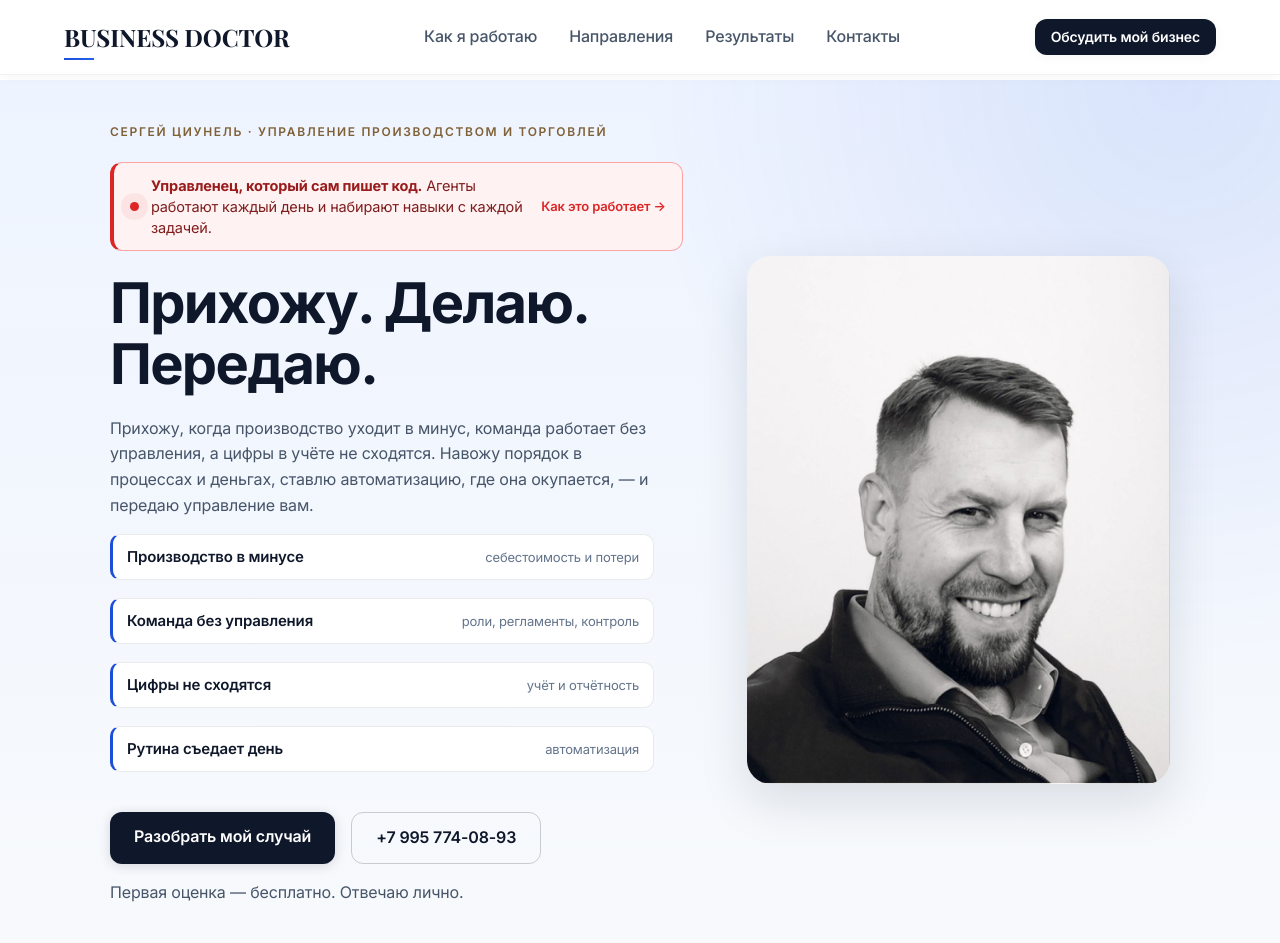
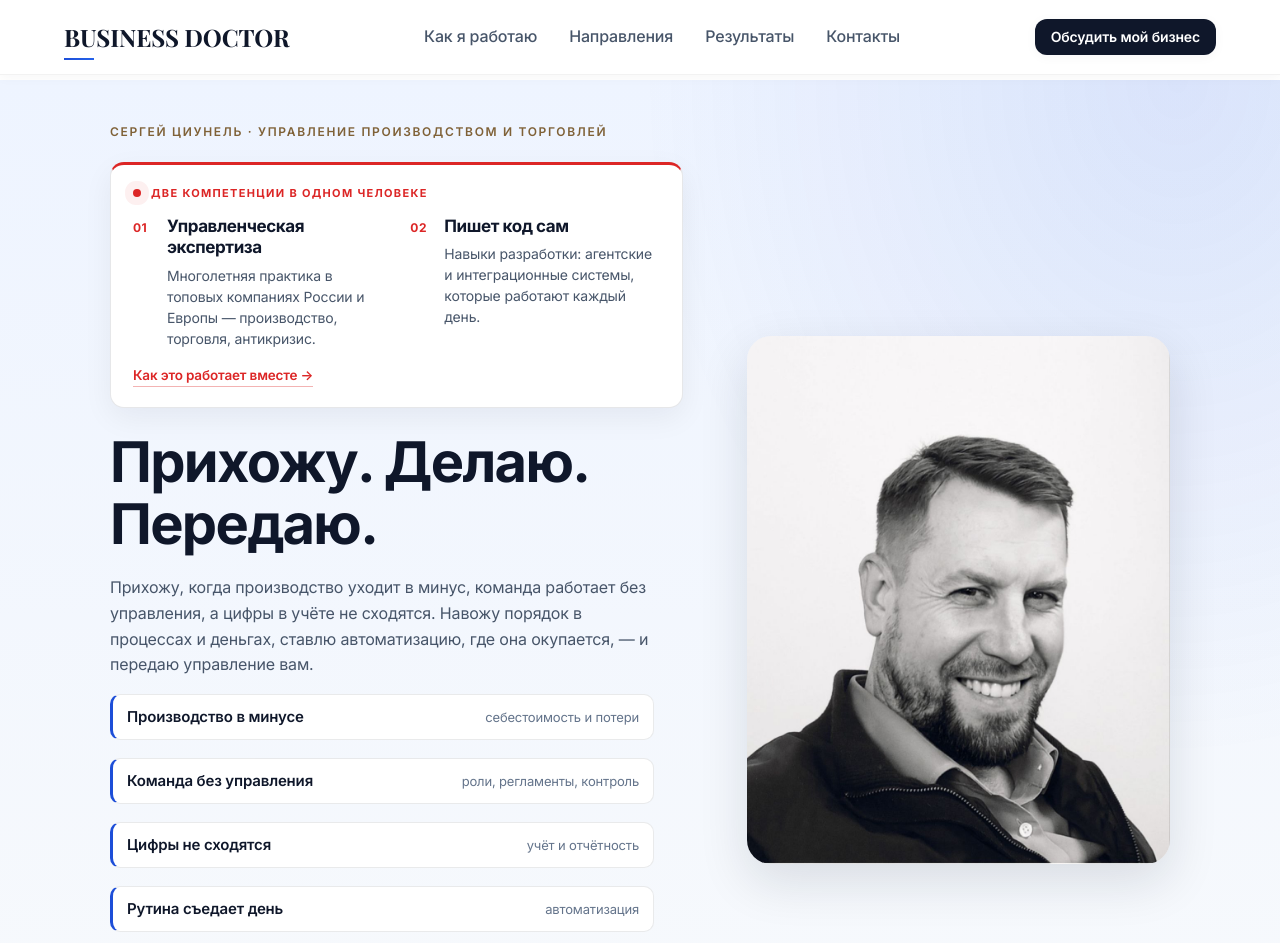
Before and after one commit to sergeytsiunel-prog/businessdoc, a plain HTML site: page index.html in a window 1280 px wide. Shown: the top 943 px of the page. Drawn offline with nearby package versions, Linux system fonts and the light colour scheme.

Commit message:
Главная: плашка двух компетенций — управленческая экспертиза и собственный код

```diff
--- a/css/home.css
+++ b/css/home.css
@@ -243,35 +243,50 @@
   .left-card:hover { transform: none; box-shadow: none; }
 }
 
-/* ===== 28.11.2026: якорная плашка «управленец, который пишет код» =====
-   Красная, живая: точка пульсирует. Не мигает всем блоком — мигающая заливка
-   читается как тревога и роняет доверие. Гасится prefers-reduced-motion. */
+/* ===== 28.11.2026: якорная плашка «две компетенции» =====
+   Строгий вид: белая карточка, тонкая рамка, красный акцент полосой и точкой.
+   Точка пульсирует; при prefers-reduced-motion анимация гаснет. */
 .codepill {
-  display: flex; align-items: center; gap: 12px; flex-wrap: wrap;
-  margin: 0 0 22px; padding: 12px 16px; border-radius: 12px;
-  background: #FEF2F2; border: 1px solid #FCA5A5;
-  border-left: 4px solid #DC2626;
-  text-decoration: none; color: #7F1D1D;
-  transition: box-shadow .2s ease, border-color .2s ease;
+  margin: 0 0 24px; padding: 20px 22px; border-radius: 14px;
+  background: #FFFFFF; border: 1px solid rgba(15,23,42,0.10);
+  border-top: 3px solid #DC2626;
+  box-shadow: 0 10px 30px rgba(15,23,42,0.06);
 }
-.codepill:hover { border-color: #DC2626; box-shadow: 0 10px 26px rgba(220,38,38,0.16); }
+.codepill__row { display: flex; align-items: center; gap: 10px; margin-bottom: 14px; }
 .codepill__dot {
-  width: 9px; height: 9px; border-radius: 50%; background: #DC2626; flex: 0 0 auto;
-  box-shadow: 0 0 0 0 rgba(220,38,38,0.55);
+  width: 8px; height: 8px; border-radius: 50%; background: #DC2626; flex: 0 0 auto;
   animation: codepill-pulse 2s ease-out infinite;
 }
 @keyframes codepill-pulse {
   0%   { box-shadow: 0 0 0 0 rgba(220,38,38,0.55); }
-  70%  { box-shadow: 0 0 0 10px rgba(220,38,38,0); }
+  70%  { box-shadow: 0 0 0 9px rgba(220,38,38,0); }
   100% { box-shadow: 0 0 0 0 rgba(220,38,38,0); }
 }
-.codepill__text { flex: 1 1 240px; font-size: 14.5px; line-height: 1.45; color: #7F1D1D; }
-.codepill__text b { color: #991B1B; font-weight: 700; }
-.codepill__go { font-size: 13px; font-weight: 600; color: #DC2626; white-space: nowrap; }
-@media (max-width: 700px) {
-  .codepill { gap: 8px; padding: 12px 14px; }
-  .codepill__text { flex-basis: 100%; font-size: 14px; }
-  .codepill__go { margin-left: 21px; }
+.codepill__kicker {
+  font-size: 11px; font-weight: 700; letter-spacing: 0.12em; text-transform: uppercase;
+  color: #DC2626;
+}
+.codepill__cols { display: grid; grid-template-columns: 1fr 1fr; gap: 10px 28px; }
+.codepill__col { position: relative; padding-left: 34px; }
+.codepill__num {
+  position: absolute; left: 0; top: 2px;
+  font-size: 12px; font-weight: 700; color: #DC2626; letter-spacing: 0.04em;
+}
+.codepill__ttl {
+  font-size: 17px !important; line-height: 1.25 !important; margin: 0 0 6px !important;
+  color: #0F172A; letter-spacing: -0.01em;
+}
+.codepill__sub { font-size: 14px !important; line-height: 1.5 !important; color: #475569; margin: 0 !important; }
+.codepill__go {
+  display: inline-block; margin-top: 16px; font-size: 13.5px; font-weight: 600;
+  color: #DC2626; text-decoration: none; border-bottom: 1px solid rgba(220,38,38,0.35);
+}
+.codepill__go:hover { border-bottom-color: #DC2626; }
+@media (max-width: 760px) {
+  .codepill { padding: 16px 16px; }
+  .codepill__cols { grid-template-columns: 1fr; gap: 14px; }
+  .codepill__ttl { font-size: 16px !important; }
+  .codepill__sub { font-size: 13.5px !important; }
 }
 @media (prefers-reduced-motion: reduce) {
   .codepill__dot { animation: none; }
--- a/index.html
+++ b/index.html
@@ -58,11 +58,25 @@
         <div>
           <div class="hero-avatar"><img src="foto/photo_2026-01-13_19-19-47.jpg" alt="Сергей Циунель"></div>
           <div class="eyebrow">Сергей Циунель · управление производством и торговлей</div>
-          <a href="#agent" class="codepill" data-goal="codepill_click">
-            <span class="codepill__dot" aria-hidden="true"></span>
-            <span class="codepill__text"><b>Управленец, который сам пишет код.</b> Агенты работают каждый день и набирают навыки с каждой задачей.</span>
-            <span class="codepill__go">Как это работает →</span>
-          </a>
+          <div class="codepill">
+            <div class="codepill__row">
+              <span class="codepill__dot" aria-hidden="true"></span>
+              <span class="codepill__kicker">Две компетенции в одном человеке</span>
+            </div>
+            <div class="codepill__cols">
+              <div class="codepill__col">
+                <span class="codepill__num">01</span>
+                <h2 class="codepill__ttl">Управленческая экспертиза</h2>
+                <p class="codepill__sub">Многолетняя практика в топовых компаниях России и Европы — производство, торговля, антикризис.</p>
+              </div>
+              <div class="codepill__col">
+                <span class="codepill__num">02</span>
+                <h2 class="codepill__ttl">Пишет код сам</h2>
+                <p class="codepill__sub">Навыки разработки: агентские и интеграционные системы, которые работают каждый день.</p>
+              </div>
+            </div>
+            <a href="#agent" class="codepill__go" data-goal="codepill_click">Как это работает вместе →</a>
+          </div>
           <h1>Прихожу. Делаю. Передаю.</h1>
           <p class="hero-lead">Прихожу, когда производство уходит в минус, команда работает без управления, а цифры в учёте не сходятся. Навожу порядок в процессах и деньгах, ставлю автоматизацию, где она окупается, — и передаю управление вам.</p>
           <ul class="hero-pains">
```
